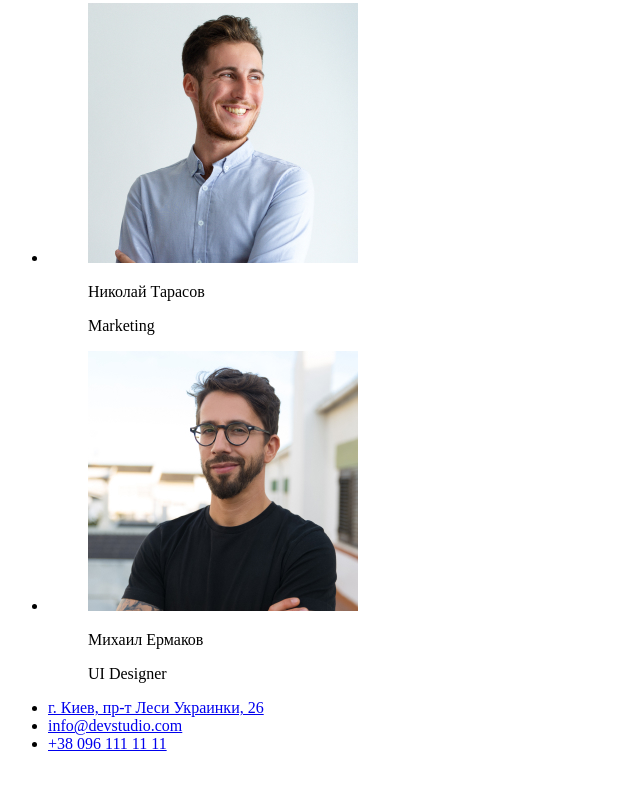
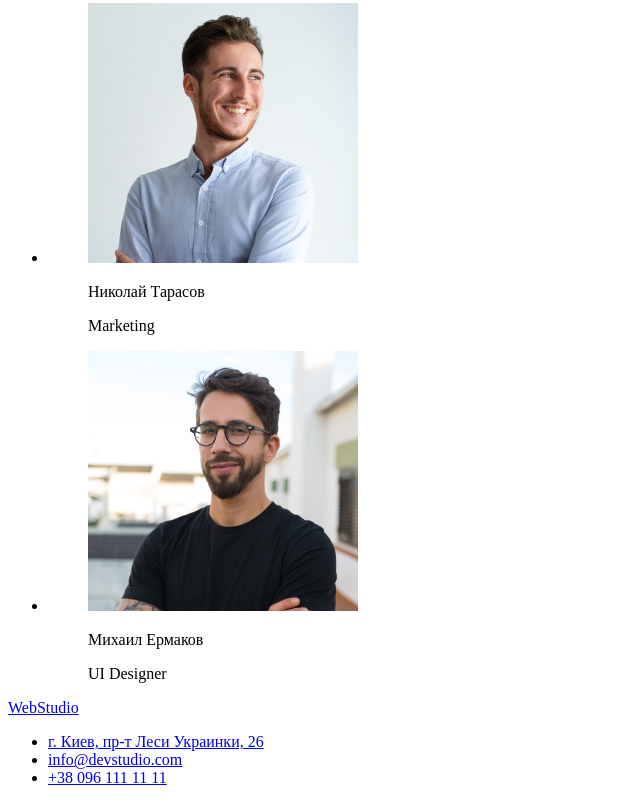
Before and after one commit to DramonBuster/goit-markup-hw-01, a plain HTML site: page index.html in a window 1280 px wide. Shown: the part 2252-3055 px from the top of the page, without its empty margins (0-640 px from the left). Before the commit the page ends 3021 px from the top, so only its background shows below. Drawn offline with Linux system fonts and the light colour scheme.

Commit message:
Update index.html

```diff
--- a/index.html
+++ b/index.html
@@ -116,7 +116,7 @@
     <!--footer-->
 
     <footer>
-        <a href=""></a>
+        <a href="https://dramonbuster.github.io/goit-markup-hw-01/">WebStudio</a>
         <ul>
             <li><a href="https://www.google.com.ua/maps/place/бульвар+Лесі+Українки,+26,+Київ">г. Киев, пр-т Леси Украинки, 26</a></li>
             <li><a href="mailto:info@devstudio.com">info@devstudio.com</a></li>
```
